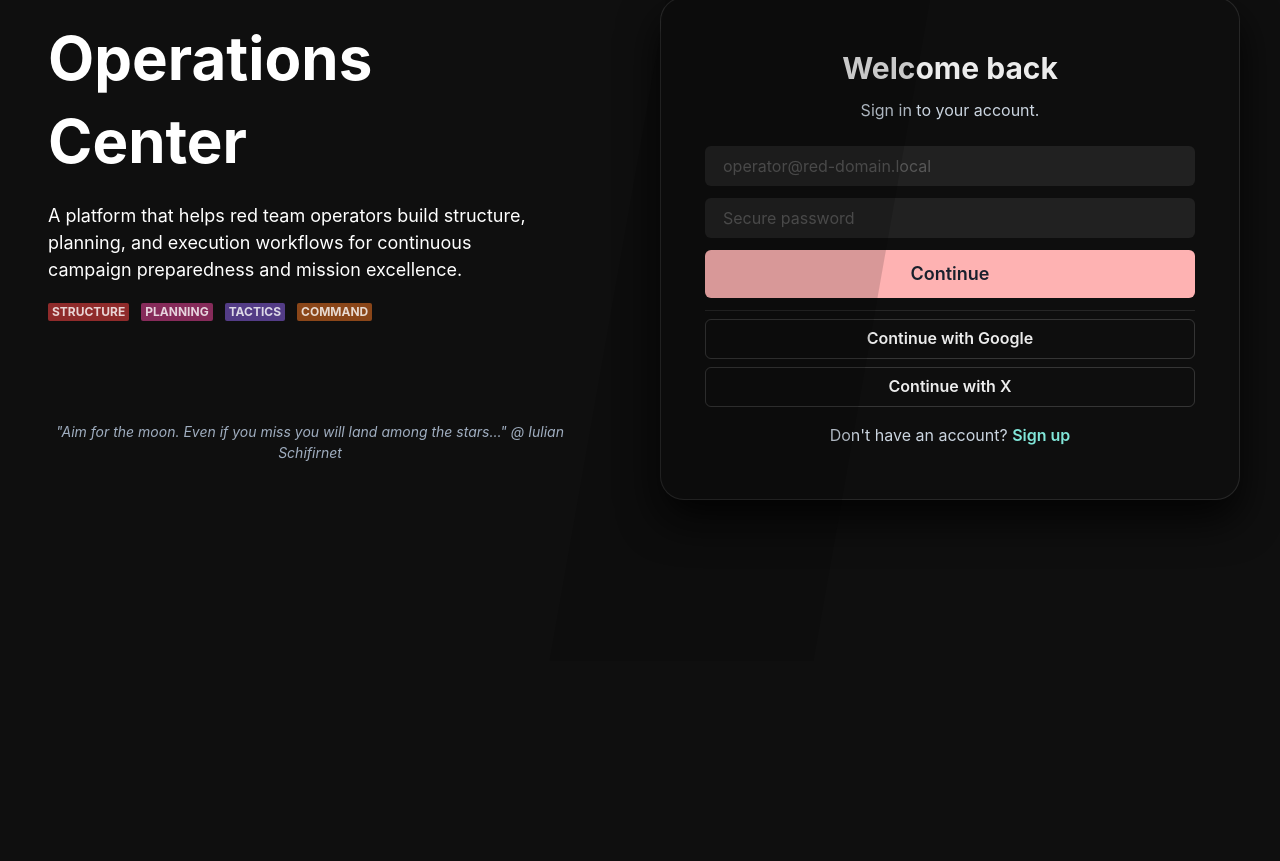
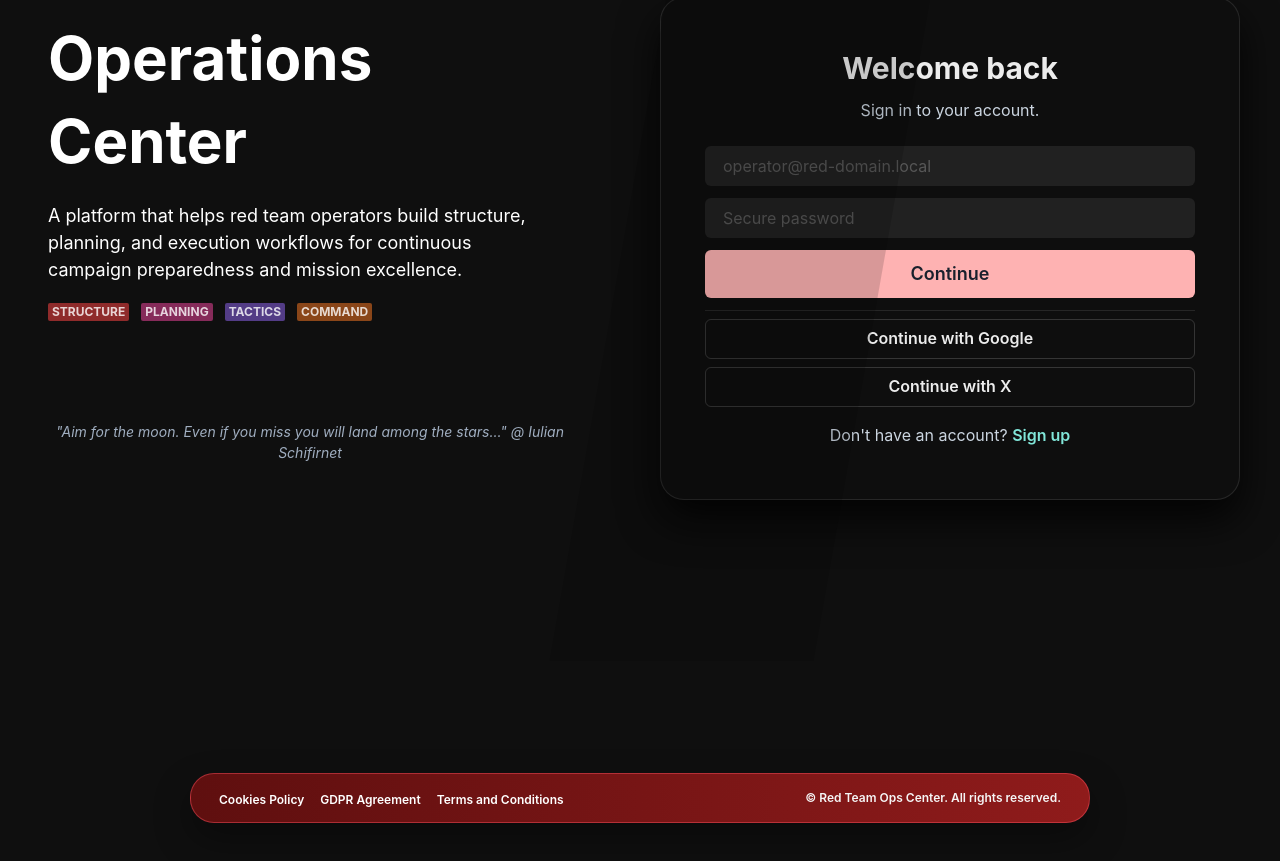
Before and after one commit to ischyr/rt-operations-center, a React (Create React App) app: page /signin in a window 1280 px wide. Shown: the part 139-1000 px from the top of the page. Before the commit the page ends 800 px from the top, so only its background shows below. Built offline with nearby package versions, Linux system fonts and the light colour scheme.

Commit message:
Font UI Final v2

```diff
--- a/src/App.js
+++ b/src/App.js
@@ -17,6 +17,7 @@ import {
   Divider,
   SimpleGrid,
   Progress,
+  Link,
 } from '@chakra-ui/react';
 import { useLocation, useNavigate } from 'react-router-dom';
 
@@ -320,6 +321,29 @@ function App() {
 
   const staticPanels = ['about', 'operators', 'certifications'];
 
+  const renderFooter = () => (
+    <Box
+      mx="auto"
+      maxW="900px"
+      bgGradient="linear(to-r, #5f0f0f, #8f1b1b)"
+      p={3}
+      mt={8}
+      mb={24}
+      borderRadius="24px"
+      boxShadow="0 16px 36px rgba(0,0,0,0.35)"
+      border="1px solid rgba(255, 80, 95, 0.45)"
+    >
+      <Container maxW="container.lg" display="flex" justifyContent="space-between" alignItems="center" flexWrap="wrap" gap={3}>
+        <Box>
+          <Link href="#" color="white" fontWeight="semibold" mr={4} fontSize="xs">Cookies Policy</Link>
+          <Link href="#" color="white" fontWeight="semibold" mr={4} fontSize="xs">GDPR Agreement</Link>
+          <Link href="#" color="white" fontWeight="semibold" fontSize="xs">Terms and Conditions</Link>
+        </Box>
+        <Text fontWeight="semibold" fontSize="xs">© Red Team Ops Center. All rights reserved.</Text>
+      </Container>
+    </Box>
+  );
+
   if (staticPanels.includes(selectedPanel)) {
     return (
       <ChakraProvider theme={theme}>
@@ -335,7 +359,7 @@ function App() {
 
   return (
     <ChakraProvider theme={theme}>
-      <Box pos="relative" minH="100vh" overflow="hidden">
+      <Box pos="relative" minH="100vh" pb="80px" overflow="hidden">
         <Box
           display="flex"
           flexDir={{ base: 'column', md: 'row' }}
@@ -403,6 +427,7 @@ function App() {
           </Box>
         </Box>
       </Box>
+      {renderFooter()}
     </ChakraProvider>
   );
 }
```
